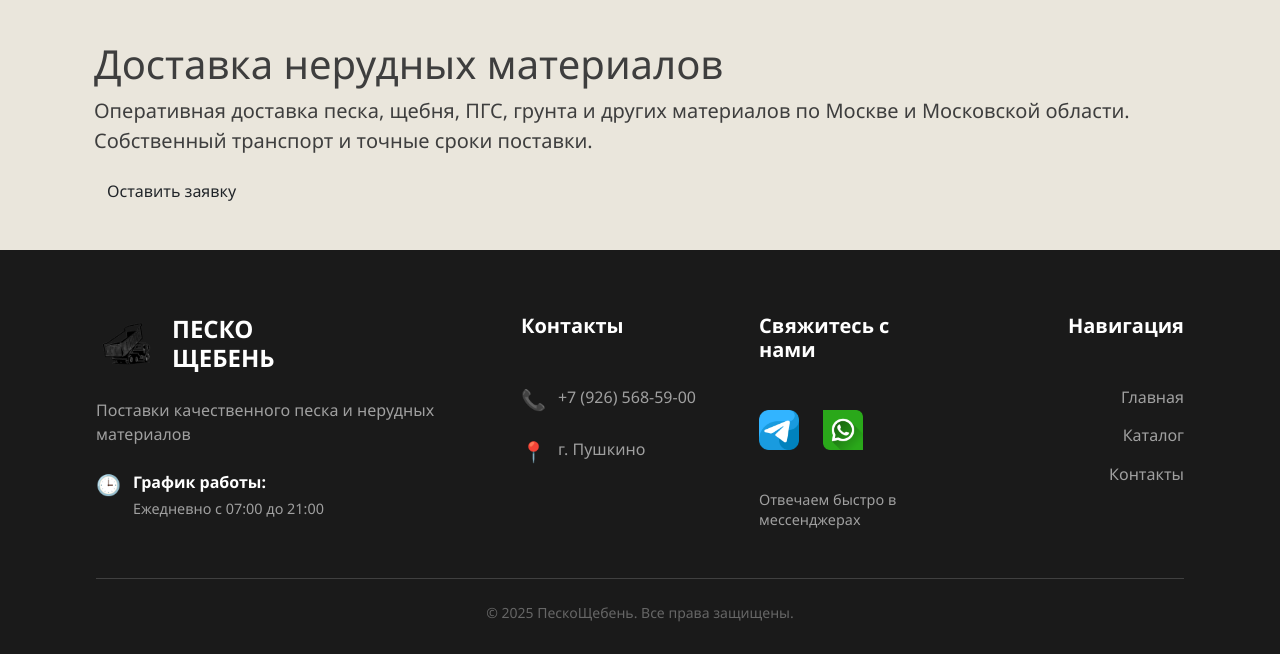
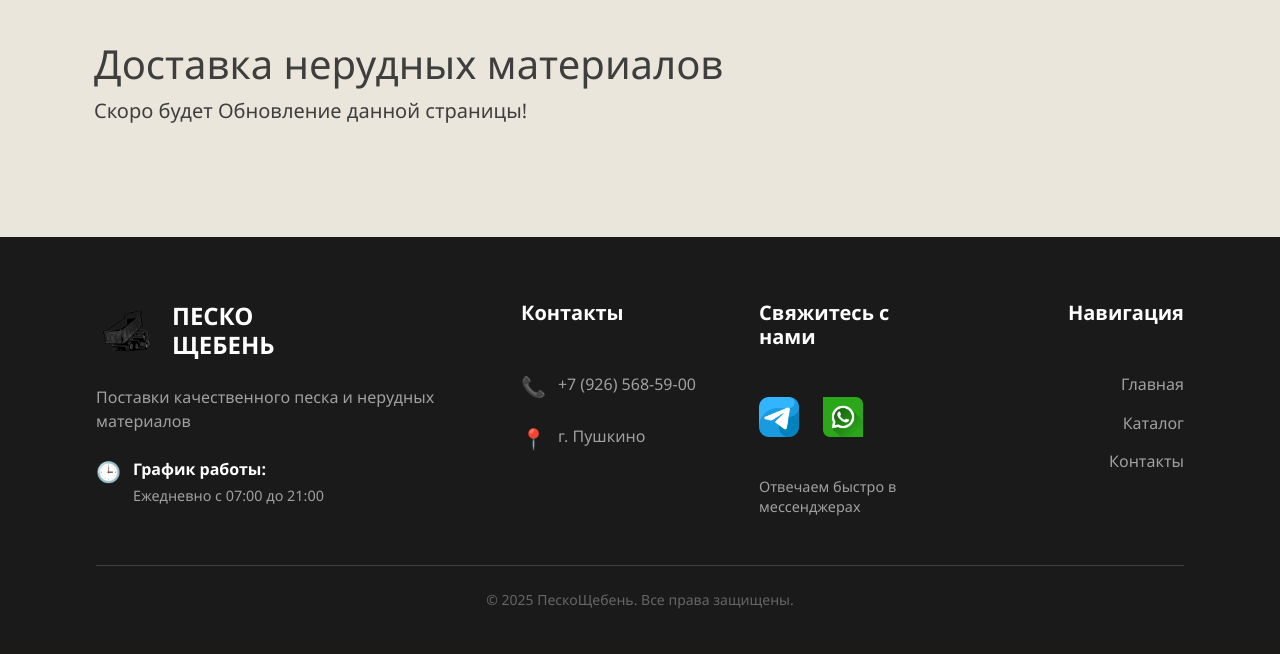
Before and after one commit to ocerikath/project_kam_rr, a Flask app: page /uslugi/dostavka in a window 1280 px wide. Shown: the part 158-812 px from the top of the page. After the commit the page ends 767 px from the top, so only its background shows below. Run offline with Flask 3, Linux system fonts and the light colour scheme.

Commit message:
Исправление меню 1

```diff
--- a/app/templates/uslugi/arenda-tehniki.html
+++ b/app/templates/uslugi/arenda-tehniki.html
@@ -5,11 +5,10 @@
 <section class="service-page container">
     <h1>Аренда спецтехники</h1>
     <p class="lead">
-        Предоставляем спецтехнику с экипажем: экскаваторы, самосвалы, погрузчики, катки.
-        Работаем почасово и посменно.
+        Скоро будет Обновление данной страницы!
     </p>
 
-    <a href="#feedback" class="btn">Оставить заявку</a>
+    <a href="#feedback" class="btn"></a>
 </section>
 
 {% endblock %}
--- a/app/templates/uslugi/dorozhnye-raboty.html
+++ b/app/templates/uslugi/dorozhnye-raboty.html
@@ -5,11 +5,10 @@
 <section class="service-page container">
     <h1>Дорожные работы</h1>
     <p class="lead">
-        Строительство и укладка дорог, асфальтирование, подготовка основания, ямочный ремонт.
-        Работаем под ключ.
+        Скоро будет Обновление данной страницы!
     </p>
 
-    <a href="#feedback" class="btn">Оставить заявку</a>
+    <a href="#feedback" class="btn"></a>
 </section>
 
 {% endblock %}
--- a/app/templates/uslugi/dostavka.html
+++ b/app/templates/uslugi/dostavka.html
@@ -5,11 +5,10 @@
 <section class="service-page container">
     <h1>Доставка нерудных материалов</h1>
     <p class="lead">
-        Оперативная доставка песка, щебня, ПГС, грунта и других материалов по Москве и Московской области.
-        Собственный транспорт и точные сроки поставки.
+        Скоро будет Обновление данной страницы!
     </p>
 
-    <a href="#feedback" class="btn">Оставить заявку</a>
+    <a href="#feedback" class="btn"></a>
 </section>
 
 {% endblock %}
--- a/app/templates/uslugi/individualnye-zakazy.html
+++ b/app/templates/uslugi/individualnye-zakazy.html
@@ -5,11 +5,10 @@
 <section class="service-page container">
     <h1>Индивидуальные заказы</h1>
     <p class="lead">
-        Комплексные решения для частных клиентов и бизнеса. Подбираем услуги под конкретную задачу,
-        создаём индивидуальные сметы и варианты работ.
+        Скоро будет Обновление данной страницы!
     </p>
 
-    <a href="#feedback" class="btn">Оставить заявку</a>
+    <a href="#feedback" class="btn"></a>
 </section>
 
 {% endblock %}
--- a/app/templates/uslugi/vyvoz-musora.html
+++ b/app/templates/uslugi/vyvoz-musora.html
@@ -5,11 +5,10 @@
 <section class="service-page container">
     <h1>Вывоз строительного и бытового мусора</h1>
     <p class="lead">
-        Оперативный вывоз строительного, бытового и производственного мусора.
-        Своевременная подача транспорта и законная утилизация.
+        Скоро будет Обновление данной страницы!
     </p>
 
-    <a href="#feedback" class="btn">Оставить заявку</a>
+    <a href="#feedback" class="btn"></a>
 </section>
 
 {% endblock %}
--- a/app/templates/uslugi/vyvoz-snega.html
+++ b/app/templates/uslugi/vyvoz-snega.html
@@ -5,11 +5,10 @@
 <section class="service-page container">
     <h1>Вывоз снега</h1>
     <p class="lead">
-        Круглосуточный вывоз снега в зимний период. Фронтальные погрузчики, самосвалы,
-        оперативная уборка территорий.
+        Скоро будет Обновление данной страницы!
     </p>
 
-    <a href="#feedback" class="btn">Оставить заявку</a>
+    <a href="#feedback" class="btn"></a>
 </section>
 
 {% endblock %}
```
Also changed, not shown: app/templates/uslugi/zemlyanye-raboty.html (+5 -4 lines).
